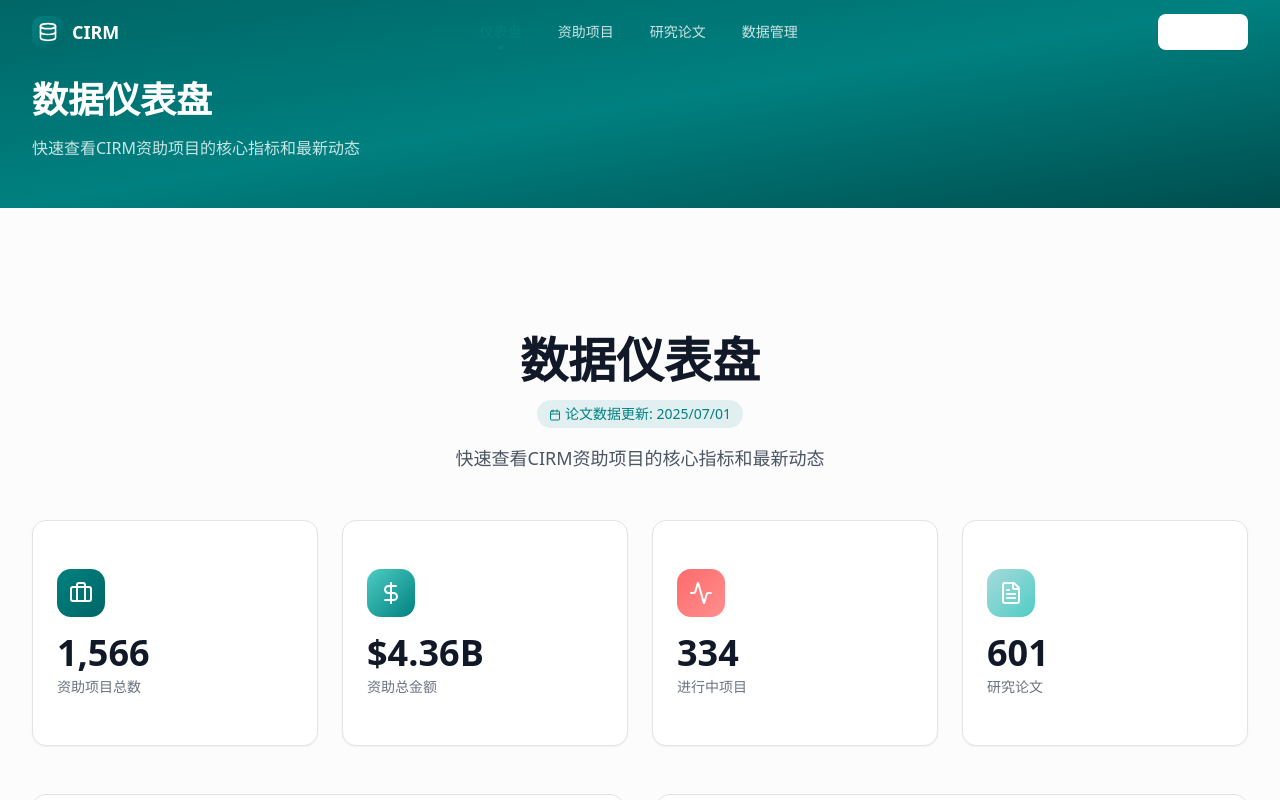
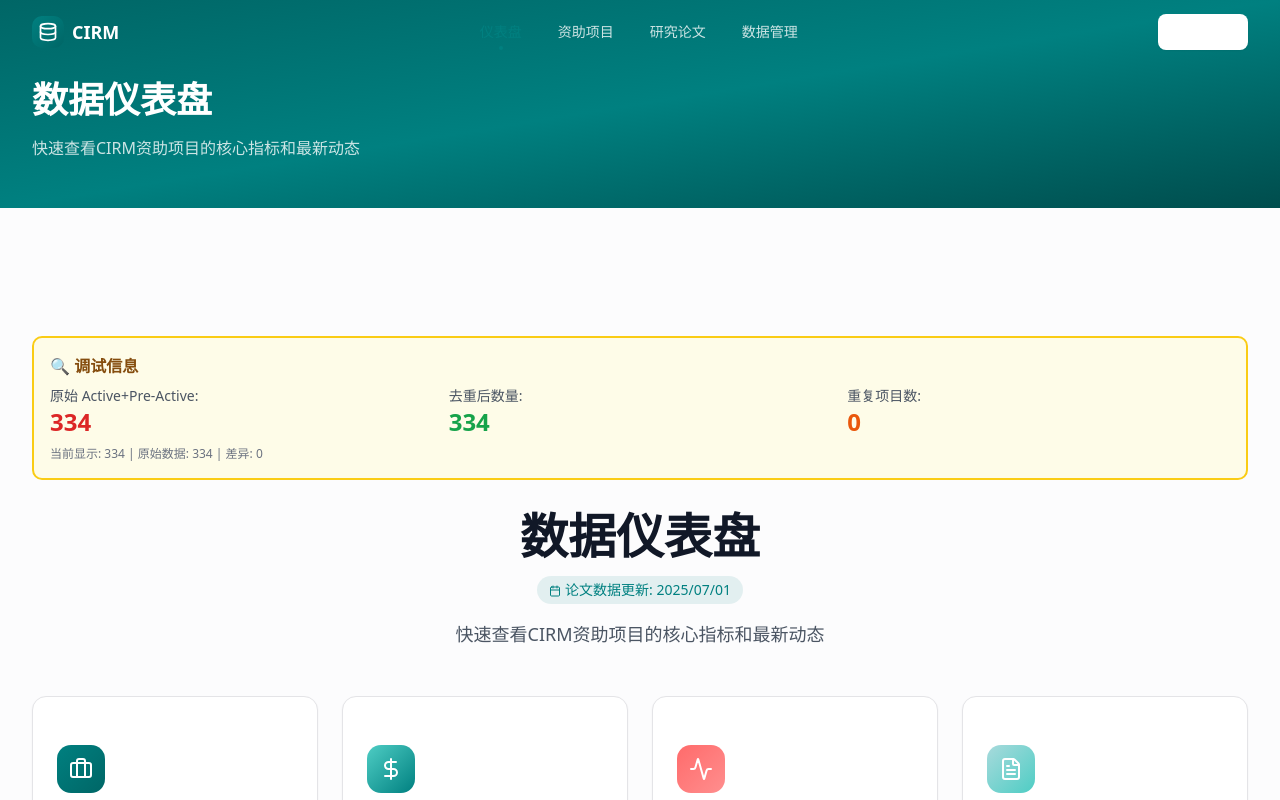
Before and after one commit to yuanyuan7500-gif/cirm-data, a React (Vite) app: page / in a window 1280 px wide. Both pictures are taken after a click on the button "探索资助项目". Shown: the top 800 px of the page. Built offline with nearby package versions, Linux system fonts and the light colour scheme.

Commit message:
Update Dashboard.tsx
再调试

```diff
--- a/src/sections/Dashboard.tsx
+++ b/src/sections/Dashboard.tsx
@@ -30,22 +30,14 @@ function AbbreviatedCurrency({
 }) {
   const [isHovered, setIsHovered] = useState(false);
 
-  // 缩写金额（B/M/K）
   const formatAbbreviated = (val: number): string => {
-    if (val >= 1e9) {
-      return `$${(val / 1e9).toFixed(2)}B`;
-    } else if (val >= 1e6) {
-      return `$${(val / 1e6).toFixed(2)}M`;
-    } else if (val >= 1e3) {
-      return `$${(val / 1e3).toFixed(2)}K`;
-    }
+    if (val >= 1e9) return `$${(val / 1e9).toFixed(2)}B`;
+    if (val >= 1e6) return `$${(val / 1e6).toFixed(2)}M`;
+    if (val >= 1e3) return `$${(val / 1e3).toFixed(2)}K`;
     return `$${val.toLocaleString()}`;
   };
 
-  // 完整金额（带千分位）
-  const formatFull = (val: number): string => {
-    return `$${val.toLocaleString()}`;
-  };
+  const formatFull = (val: number): string => `$${val.toLocaleString()}`;
 
   return (
     <span
@@ -53,15 +45,10 @@ function AbbreviatedCurrency({
       onMouseEnter={() => setIsHovered(true)}
       onMouseLeave={() => setIsHovered(false)}
     >
-      <span className="transition-opacity duration-200">
-        {formatAbbreviated(value)}
-      </span>
-
-      {/* 悬停提示框 */}
+      <span className="transition-opacity duration-200">{formatAbbreviated(value)}</span>
       {isHovered && (
-        <span className="absolute bottom-full left-1/2 transform -translate-x-1/2 mb-2 px-3 py-1.5 bg-gray-900 text-white text-sm rounded-lg whitespace-nowrap z-50 shadow-lg animate-in fade-in duration-200">
+        <span className="absolute bottom-full left-1/2 transform -translate-x-1/2 mb-2 px-3 py-1.5 bg-gray-900 text-white text-sm rounded-lg whitespace-nowrap z-50 shadow-lg">
           {formatFull(value)}
-          {/* 小三角箭头 */}
           <span className="absolute top-full left-1/2 transform -translate-x-1/2 border-4 border-transparent border-t-gray-900"></span>
         </span>
       )}
@@ -90,26 +77,17 @@ export function Dashboard({ data, onNavigate }: DashboardProps) {
         }
       );
     });
-
     return () => ctx.revert();
   }, []);
 
-  const formatCurrency = (value: number) => {
-    return `$${value.toLocaleString()}`;
-  };
+  const formatCurrency = (value: number) => `$${value.toLocaleString()}`;
 
-  // 格式化日期显示
   const formatDate = (dateStr: string | null | undefined): string => {
     if (!dateStr || dateStr === 'NaT') return '';
     const date = new Date(dateStr);
-    return date.toLocaleDateString('zh-CN', {
-      year: 'numeric',
-      month: '2-digit',
-      day: '2-digit'
-    });
+    return date.toLocaleDateString('zh-CN', { year: 'numeric', month: '2-digit', day: '2-digit' });
   };
 
-  // 使用 activeGrants 替代 grants 显示最新批准的具体项目
   const recentGrants = data.activeGrants
     .filter((g) => g.icocApproval && g.icocApproval !== 'NaT')
     .sort((a, b) => new Date(b.icocApproval!).getTime() - new Date(a.icocApproval!).getTime())
@@ -120,27 +98,16 @@ export function Dashboard({ data, onNavigate }: DashboardProps) {
     .sort((a, b) => new Date(b.publishedOnline!).getTime() - new Date(a.publishedOnline!).getTime())
     .slice(0, 5);
 
-  // 从 grants 数据实时计算项目类型分布，合并 Preclinical 和 Translational
   const programStatsFromGrants = data.grants.reduce((acc, grant) => {
     let type = grant.programType;
-
-    // 合并 Preclinical 和 Translational 为 Preclinical/Translational
-    if (type === 'Preclinical' || type === 'Translational') {
-      type = 'Preclinical/Translational';
-    }
-
-    if (!acc[type]) {
-      acc[type] = { projects: 0, amount: 0 };
-    }
+    if (type === 'Preclinical' || type === 'Translational') type = 'Preclinical/Translational';
+    if (!acc[type]) acc[type] = { projects: 0, amount: 0 };
     acc[type].projects += grant.totalAwards || 0;
     acc[type].amount += grant.awardValue || 0;
     return acc;
   }, {} as Record<string, { projects: number; amount: number }>);
 
-  // 定义显示顺序
   const typeOrder = ['Discovery', 'Preclinical/Translational', 'Clinical', 'Education', 'Infrastructure'];
-
-  // 按指定顺序排序，未定义的类型放在最后
   const sortedProgramStats = Object.entries(programStatsFromGrants).sort((a, b) => {
     const indexA = typeOrder.indexOf(a[0]);
     const indexB = typeOrder.indexOf(b[0]);
@@ -150,53 +117,28 @@ export function Dashboard({ data, onNavigate }: DashboardProps) {
     return indexA - indexB;
   });
 
-  // 计算统计值
   const totalProjects = data.grants.reduce((sum, g) => sum + (g.totalAwards || 0), 0);
 
-// ===== 调试代码开始 =====
-console.log('=== 调试信息 ===');
-
-// 1. 查看所有状态分布
-const statusCounts = data.activeGrants.reduce((acc, g) => {
-  const status = g.awardStatus || 'undefined/null';
-  acc[status] = (acc[status] || 0) + 1;
-  return acc;
-}, {} as Record<string, number>);
-console.log('状态分布:', statusCounts);
-
-// 2. 查看 Active + Pre-Active 的原始数量
+  // ===== 调试计算 =====
   const rawActive = data.activeGrants.filter(g =>
     g.awardStatus === 'Pre-Active' || g.awardStatus === 'Active'
   );
-console.log('Active+Pre-Active 原始数量:', rawActive.length);
-
-// 3. 检查是否有重复 grantNumber
-const grantNumbers = rawActive.map(g => g.grantNumber);
-const duplicates = grantNumbers.filter((item, index) => grantNumbers.indexOf(item) !== index);
-console.log('重复的 grantNumber 数量:', duplicates.length);
-console.log('重复的 grantNumber:', [...new Set(duplicates)]);
-
-// 4. 去重后统计
   const uniqueActive = [...new Map(
     rawActive.map(g => [g.grantNumber, g])
   ).values()];
-console.log('去重后数量:', uniqueActive.length);
+  const activeProjects = uniqueActive.length;
 
-// 5. 对比原始数据和去重后的差异
-if (rawActive.length !== uniqueActive.length) {
-  console.log('发现重复数据！');
-  // 找出重复的是哪些
-  const seen = new Set();
-  const dups = rawActive.filter(g => {
-    if (seen.has(g.grantNumber)) return true;
+  // 找出重复的项目
+  const seen = new Set<string>();
+  const duplicates: typeof rawActive = [];
+  rawActive.forEach(g => {
+    if (seen.has(g.grantNumber)) {
+      duplicates.push(g);
+    } else {
       seen.add(g.grantNumber);
-    return false;
+    }
   });
-  console.log('重复的项目:', dups.map(g => ({ grantNumber: g.grantNumber, title: g.grantTitle })));
-}
-// ===== 调试代码结束 =====
-
-const activeProjects = uniqueActive.length;
+  // ===== 调试计算结束 =====
 
   const totalAmount = data.summary.totalAmount;
 
@@ -237,11 +179,43 @@ const totalAmount = data.summary.totalAmount;
 
   return (
     <section ref={sectionRef} className="py-20 sm:py-32 bg-gray-50/50">
+      {/* 调试面板 */}
+      <div className="max-w-7xl mx-auto px-4 sm:px-6 lg:px-8 mb-8">
+        <div className="bg-yellow-50 border-2 border-yellow-400 rounded-lg p-4">
+          <h3 className="font-bold text-yellow-800 mb-2">🔍 调试信息</h3>
+          <div className="grid grid-cols-3 gap-4 text-sm">
+            <div>
+              <p className="text-gray-600">原始 Active+Pre-Active:</p>
+              <p className="text-2xl font-bold text-red-600">{rawActive.length}</p>
+            </div>
+            <div>
+              <p className="text-gray-600">去重后数量:</p>
+              <p className="text-2xl font-bold text-green-600">{uniqueActive.length}</p>
+            </div>
+            <div>
+              <p className="text-gray-600">重复项目数:</p>
+              <p className="text-2xl font-bold text-orange-600">{duplicates.length}</p>
+            </div>
+          </div>
+          {duplicates.length > 0 && (
+            <div className="mt-4">
+              <p className="text-red-600 font-medium">重复的项目:</p>
+              <ul className="list-disc list-inside text-sm text-gray-700 mt-1 max-h-32 overflow-y-auto">
+                {duplicates.map(g => (
+                  <li key={g.grantNumber}>{g.grantNumber} - {g.grantTitle}</li>
+                ))}
+              </ul>
+            </div>
+          )}
+          <p className="text-xs text-gray-500 mt-2">
+            当前显示: {activeProjects} | 原始数据: {rawActive.length} | 差异: {rawActive.length - activeProjects}
+          </p>
+        </div>
+      </div>
+
       <div className="max-w-7xl mx-auto px-4 sm:px-6 lg:px-8">
         <div className="text-center mb-12">
-          <h2 className="text-3xl sm:text-4xl lg:text-5xl font-bold text-gray-900 mb-4">
-            数据仪表盘
-          </h2>
+          <h2 className="text-3xl sm:text-4xl lg:text-5xl font-bold text-gray-900 mb-4">数据仪表盘</h2>
           <div className="flex items-center justify-center gap-2 mb-4">
             <span className="px-3 py-1 bg-[#008080]/10 text-[#008080] rounded-full text-sm font-medium">
               <Calendar className="w-3 h-3 inline mr-1" />
@@ -262,17 +236,11 @@ const totalAmount = data.summary.totalAmount;
               onClick={stat.onClick}
             >
               <CardContent className="p-6">
-                <div
-                  className={`w-12 h-12 rounded-xl bg-gradient-to-br ${stat.color} flex items-center justify-center mb-4 group-hover:scale-110 transition-transform`}
-                >
+                <div className={`w-12 h-12 rounded-xl bg-gradient-to-br ${stat.color} flex items-center justify-center mb-4 group-hover:scale-110 transition-transform`}>
                   {stat.icon}
                 </div>
                 <p className="text-3xl sm:text-4xl font-bold text-gray-900 mb-1">
-                  {stat.isCurrency ? (
-                    <AbbreviatedCurrency value={stat.value as number} />
-                  ) : (
-                    (stat.value as number).toLocaleString()
-                  )}
+                  {stat.isCurrency ? <AbbreviatedCurrency value={stat.value as number} /> : (stat.value as number).toLocaleString()}
                 </p>
                 <p className="text-sm text-gray-500">{stat.label}</p>
               </CardContent>
@@ -282,7 +250,6 @@ const totalAmount = data.summary.totalAmount;
 
         {/* Recent Activity */}
         <div className="grid grid-cols-1 lg:grid-cols-2 gap-8">
-          {/* Recent Grants - 显示最新批准的具体项目 */}
           <Card className="dashboard-card">
             <CardContent className="p-6">
               <div className="flex items-center justify-between mb-6">
@@ -290,19 +257,13 @@ const totalAmount = data.summary.totalAmount;
                   <TrendingUp className="w-5 h-5 text-[#008080]" />
                   最新批准项目
                 </h3>
-                <button
-                  onClick={() => onNavigate('grants')}
-                  className="text-sm text-[#008080] hover:underline"
-                >
+                <button onClick={() => onNavigate('grants')} className="text-sm text-[#008080] hover:underline">
                   查看全部
                 </button>
               </div>
               <div className="space-y-4">
                 {recentGrants.map((grant, index) => (
-                  <div
-                    key={index}
-                    className="flex items-start gap-4 p-3 rounded-lg hover:bg-gray-50 transition-colors"
-                  >
+                  <div key={index} className="flex items-start gap-4 p-3 rounded-lg hover:bg-gray-50 transition-colors">
                     <div className="w-10 h-10 rounded-lg bg-[#008080]/10 flex items-center justify-center flex-shrink-0">
                       <Briefcase className="w-5 h-5 text-[#008080]" />
                     </div>
@@ -317,9 +278,7 @@ const totalAmount = data.summary.totalAmount;
                       </p>
                     </div>
                     <div className="text-right flex-shrink-0">
-                      <p className="text-sm font-medium text-[#008080]">
-                        {formatCurrency(grant.awardValue)}
-                      </p>
+                      <p className="text-sm font-medium text-[#008080]">{formatCurrency(grant.awardValue)}</p>
                       <p className="text-xs text-gray-400 flex items-center gap-1 justify-end">
                         <Calendar className="w-3 h-3" />
                         {formatDate(grant.icocApproval)}
@@ -331,7 +290,6 @@ const totalAmount = data.summary.totalAmount;
             </CardContent>
           </Card>
 
-          {/* Recent Papers */}
           <Card className="dashboard-card">
             <CardContent className="p-6">
               <div className="flex items-center justify-between mb-6">
@@ -339,34 +297,22 @@ const totalAmount = data.summary.totalAmount;
                   <Calendar className="w-5 h-5 text-[#4ECDC4]" />
                   最新发表论文
                 </h3>
-                <button
-                  onClick={() => onNavigate('papers')}
-                  className="text-sm text-[#008080] hover:underline"
-                >
+                <button onClick={() => onNavigate('papers')} className="text-sm text-[#008080] hover:underline">
                   查看全部
                 </button>
               </div>
               <div className="space-y-4">
                 {recentPapers.map((paper, index) => (
-                  <div
-                    key={index}
-                    className="flex items-start gap-4 p-3 rounded-lg hover:bg-gray-50 transition-colors"
-                  >
+                  <div key={index} className="flex items-start gap-4 p-3 rounded-lg hover:bg-gray-50 transition-colors">
                     <div className="w-10 h-10 rounded-lg bg-[#4ECDC4]/10 flex items-center justify-center flex-shrink-0">
                       <FileText className="w-5 h-5 text-[#4ECDC4]" />
                     </div>
                     <div className="flex-1 min-w-0">
-                      <p className="text-sm font-medium text-gray-900 line-clamp-2">
-                        {paper.title}
-                      </p>
-                      <p className="text-xs text-gray-500">
-                        {paper.publication}
-                      </p>
+                      <p className="text-sm font-medium text-gray-900 line-clamp-2">{paper.title}</p>
+                      <p className="text-xs text-gray-500">{paper.publication}</p>
                     </div>
                     <div className="text-right">
-                      <p className="text-xs text-gray-400">
-                        {paper.publishedOnline}
-                      </p>
+                      <p className="text-xs text-gray-400">{paper.publishedOnline}</p>
                     </div>
                   </div>
                 ))}
@@ -375,12 +321,10 @@ const totalAmount = data.summary.totalAmount;
           </Card>
         </div>
 
-        {/* Program Distribution - 从 grants 数据实时计算，合并 Preclinical/Translational */}
+        {/* Program Distribution */}
         <Card className="dashboard-card mt-8">
           <CardContent className="p-6">
-            <h3 className="text-lg font-bold text-gray-900 mb-6">
-              项目类型分布
-            </h3>
+            <h3 className="text-lg font-bold text-gray-900 mb-6">项目类型分布</h3>
             <div className="grid grid-cols-2 sm:grid-cols-3 lg:grid-cols-5 gap-4">
               {sortedProgramStats.map(([type, stat]) => (
                 <div
@@ -388,13 +332,9 @@ const totalAmount = data.summary.totalAmount;
                   className="text-center p-4 rounded-xl bg-gray-50 hover:bg-[#008080]/5 transition-colors cursor-pointer"
                   onClick={() => onNavigate('grants')}
                 >
-                  <p className="text-2xl font-bold text-[#008080]">
-                    {stat.projects}
-                  </p>
+                  <p className="text-2xl font-bold text-[#008080]">{stat.projects}</p>
                   <p className="text-xs text-gray-600 mt-1">{type}</p>
-                  <p className="text-xs text-gray-400">
-                    <AbbreviatedCurrency value={stat.amount} />
-                  </p>
+                  <p className="text-xs text-gray-400"><AbbreviatedCurrency value={stat.amount} /></p>
                 </div>
               ))}
             </div>
```
Lines whose indentation alone changed are shown as unchanged.
